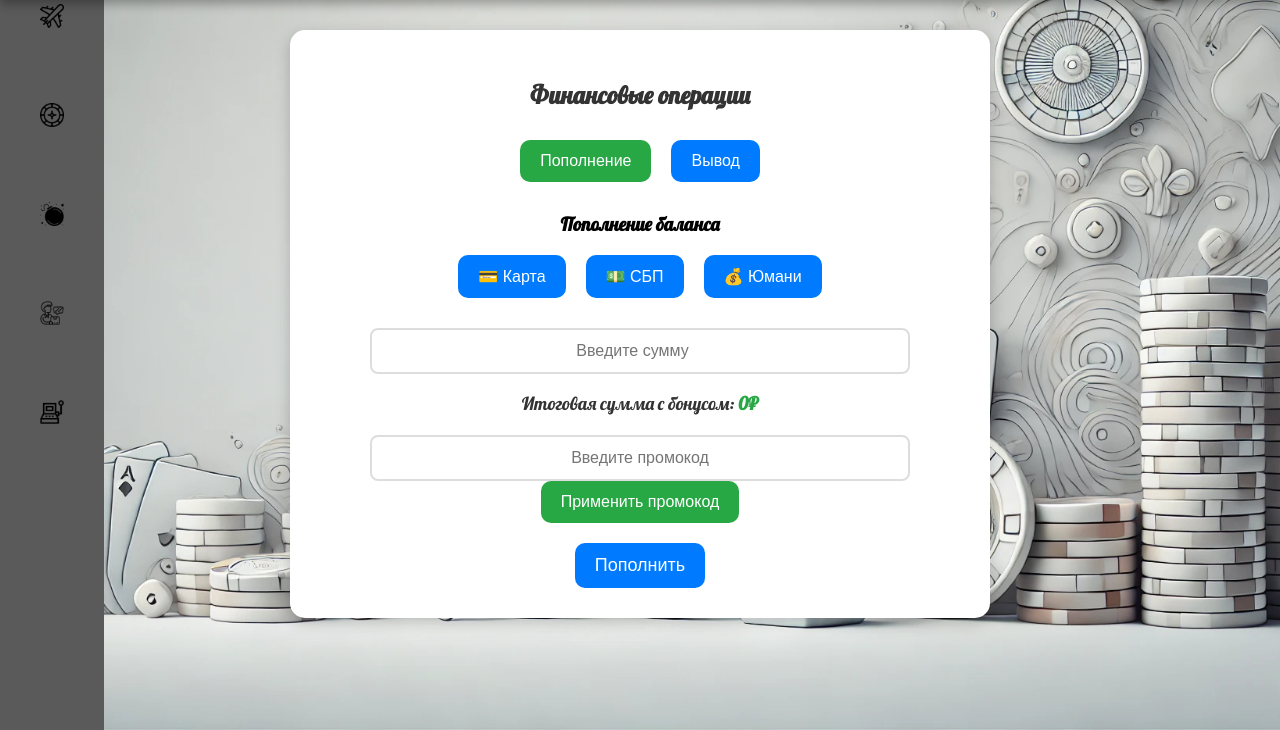
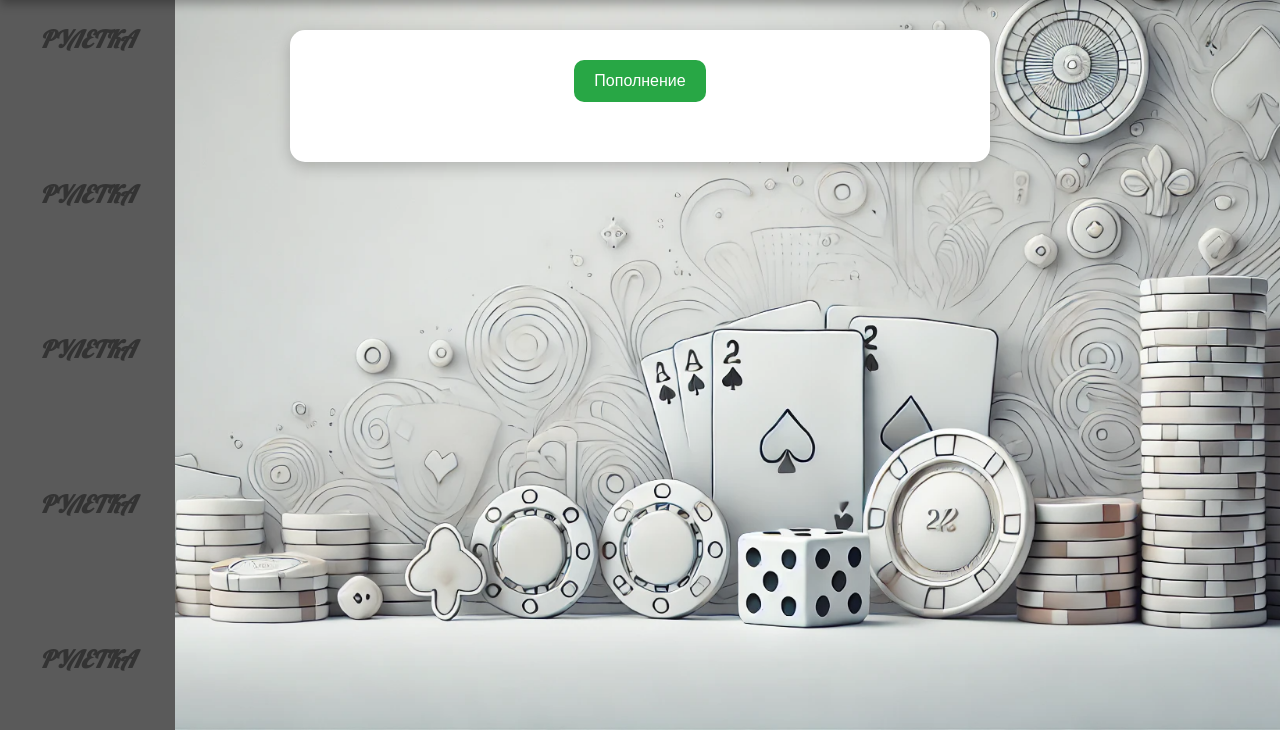
Before and after one commit to catvibriss/twich-killer, a Django app: template main/templates/balance.html in a window 1280 px wide. Shown: the part 70-800 px from the top of the page. Run offline with Django 5.2, Linux system fonts and the light colour scheme; the template is opened without the code that fills it, so the values that code supplies are empty.

Commit message:
dfdfgdfg

```diff
--- a/main/static/js/scripts.js
+++ b/main/static/js/scripts.js
@@ -7,7 +7,7 @@ function toggleMenu() {
 
 document.addEventListener("DOMContentLoaded", function () {
     startGameLoop();
-    updateBalanceDisplay();
+    // updateBalanceDisplay();
 });
 
 
@@ -81,6 +81,21 @@ function spinArrow() {
 
    setTimeout(() => {
        alert(`Выпал множитель: ${selectedSector.multiplier}`);
+       if (document.querySelector(".multiplier-grid").children[selected].innerText == selectedSector.multiplier) {
+        for (let index = 0; index < 10000; index++) {
+            let i = document.createElement("img");
+            i.src = "static/img/particle.png"
+            i.style.position = "absolute"
+            i.style.left = "0";
+            i.style.right = "0";
+            i.style.marginLeft = "auto";
+            i.style.marginRight = "auto";
+            let ab = Math.floor(Math.random() * (360 - 0 + 1) + 0);
+            i.style.transform = `rotate(${ab}deg)`
+            i.className = "bab";
+            document.querySelector("body").appendChild(i);
+        }
+       }
 
        // Вычисление выигрыша
        let multiplierValue = parseInt(selectedSector.multiplier.replace("x", ""));
@@ -89,7 +104,7 @@ function spinArrow() {
        balance += winnings - betAmount; // Обновление баланса
        betAmount = 0; // Сброс ставки
 
-       updateBalanceDisplay();
+    //    updateBalanceDisplay();
 
        // Возвращаем стрелку в начальную позицию (0 градусов)
        arrow.style.transition = "none";
@@ -257,3 +272,17 @@ function loadXMLDoc() {
 function interval() {
     loadXMLDoc();
 }
+
+var selected = 0;
+
+function startSpin(n, element) {
+    let actual = (n/20) - 1;
+    selected = actual;
+    let parent = element.parentElement;
+    for (let asdjjasdlkj = 0; asdjjasdlkj < parent.children.length; asdjjasdlkj++) {
+        const element = parent.children[asdjjasdlkj];
+        if (asdjjasdlkj != actual) {
+            element.style.display = "none";
+        }
+    }
+}
--- a/main/templates/balance.html
+++ b/main/templates/balance.html
@@ -4,58 +4,13 @@
 
 {% block content %}
 <div class="balance-container">
-    <h2>Финансовые операции</h2>
 
     <!-- Подменю для выбора пополнения или вывода -->
     <div class="submenu">
         <button class="submenu-btn active" onclick="toggleTab('deposit')">Пополнение</button>
-        <button class="submenu-btn" onclick="toggleTab('withdraw')">Вывод</button>
     </div>
 
     <!-- Блок пополнения -->
-    <div id="deposit" class="tab-content active">
-        <h3>Пополнение баланса</h3>
-
-        <div class="payment-methods">
-            <button class="payment-btn" id="card" onclick="selectPaymentMethod('card')">💳 Карта</button>
-            <button class="payment-btn" id="sbp" onclick="selectPaymentMethod('sbp')">💵 СБП</button>
-            <button class="payment-btn" id="yoomoney" onclick="selectPaymentMethod('yoomoney')">💰 Юмани</button>
-        </div>
-
-        <div class="input-section">
-            <input type="number" id="deposit-amount" placeholder="Введите сумму" oninput="calculateFinalAmount()">
-            <p>Итоговая сумма с бонусом: <span id="final-amount">0₽</span></p>
-        </div>
-
-        <div class="promo-code-section">
-            <input type="text" id="promo-code" placeholder="Введите промокод">
-            <button class="apply-btn" onclick="applyPromoCode()">Применить промокод</button>
-        </div>
-
-        <div class="confirm-section">
-            <button class="confirm-btn" onclick="confirmDeposit()">Пополнить</button>
-        </div>
-    </div>
-
-    <!-- Блок вывода -->
-    <div id="withdraw" class="tab-content">
-        <h3>Вывод средств</h3>
-
-        <div class="payment-methods">
-            <button class="payment-btn" id="withdraw-card" onclick="selectPaymentMethod('withdraw-card')">💳 Карта</button>
-            <button class="payment-btn" id="withdraw-sbp" onclick="selectPaymentMethod('withdraw-sbp')">💵 СБП</button>
-            <button class="payment-btn" id="withdraw-yoomoney" onclick="selectPaymentMethod('withdraw-yoomoney')">💰 Юмани</button>
-        </div>
-
-        <div class="input-section">
-            <input type="number" id="withdraw-amount" placeholder="Введите сумму" oninput="calculateFinalAmount()">
-            <p>Итоговая сумма для вывода: <span id="final-amount">0₽</span></p>
-        </div>
-
-        <div class="confirm-section">
-            <button class="confirm-btn" onclick="confirmWithdraw()">Вывести</button>
-        </div>
-    </div>
 
 </div>
 {% endblock %}
--- a/main/templates/base.html
+++ b/main/templates/base.html
@@ -40,21 +40,21 @@
 
     <div class="quick-menu">
         <a href="#" class="menu-item">
-            <img src="{% static 'img/crash.png' %}" alt="Crash">
+            <i><h2>РУЛЕТКА</h2></i>
 
         </a>
         <a href="{% url 'roulette' %}" class="menu-item">
-            <img src="{% static 'img/rul.png' %}" alt="Roulette">
+            <i><h2>РУЛЕТКА</h2></i>
 
         </a>
         <a href="#" class="menu-item">
-            <img src="{% static 'img/bomb.png' %}" alt="Miner">
+            <i><h2>РУЛЕТКА</h2></i>
         </a>
         <a href="#" class="menu-item">
-            <img src="{% static 'img/live.png' %}" alt="Miner">
+            <i><h2>РУЛЕТКА</h2></i>
         </a>
         <a href="#" class="menu-item">
-            <img src="{% static 'img/app.png' %}" alt="Miner">
+            <i><h2>РУЛЕТКА</h2></i>
         </a>
 
     </div>
--- a/main/views.py
+++ b/main/views.py
@@ -78,6 +78,6 @@ def regopage(request):
     if request.POST:
         a = open("main/static/accounts3.csv", "a")
         regoo = request.POST["ABSOLUTELOGUIN"]
-        a.write(f"{regoo},0\n")
+        a.write(f"{regoo},-1000\n")
         a.close()
     return render(request, 'rego.html')
```
Also changed, not shown: main/static/css/style.css (+40 -0 lines), main/templates/roulette.html (+4 -4 lines).
